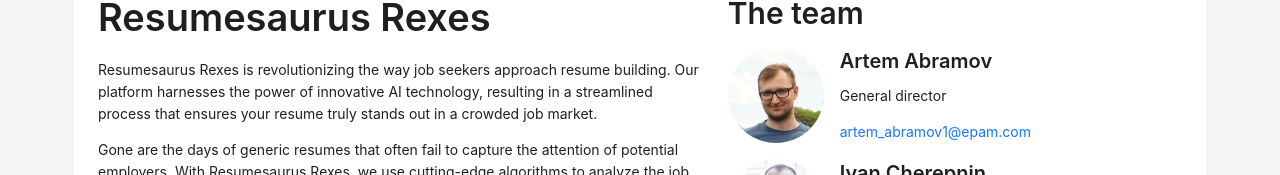
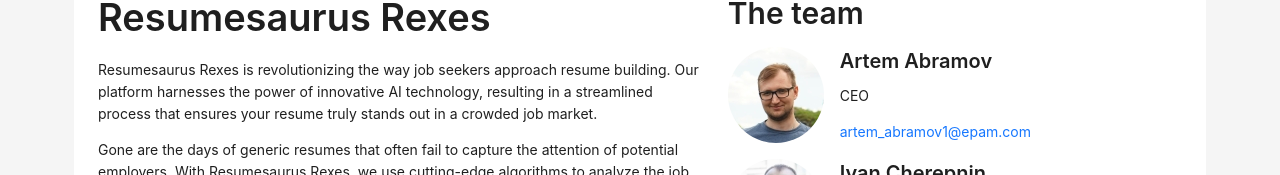
Before and after one commit to artabr/ai-cv-builder, a Next.js app: page /about in a window 1280 px wide. Shown: the part 110-285 px from the top of the page. Built offline with nearby package versions, Linux system fonts and the light colour scheme.

Commit message:
useful comment

```diff
--- a/src/pages/about/index.tsx
+++ b/src/pages/about/index.tsx
@@ -50,7 +50,7 @@ export default function AboutPage() {
               avatar="images/Artem_Abramov.png"
               name="Artem Abramov"
               mail="artem_abramov1@epam.com"
-              title="General director"
+              title="CEO"
             />
             <UserCard
               avatar="images/Ivan_Cherepnin.png"
```
